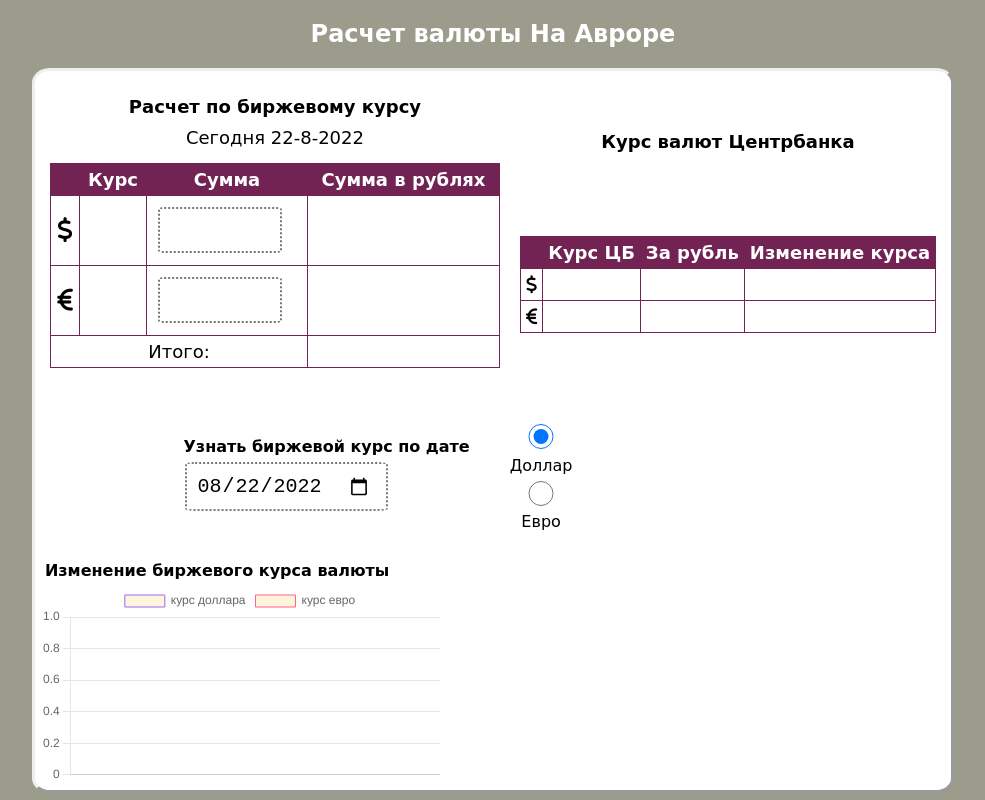
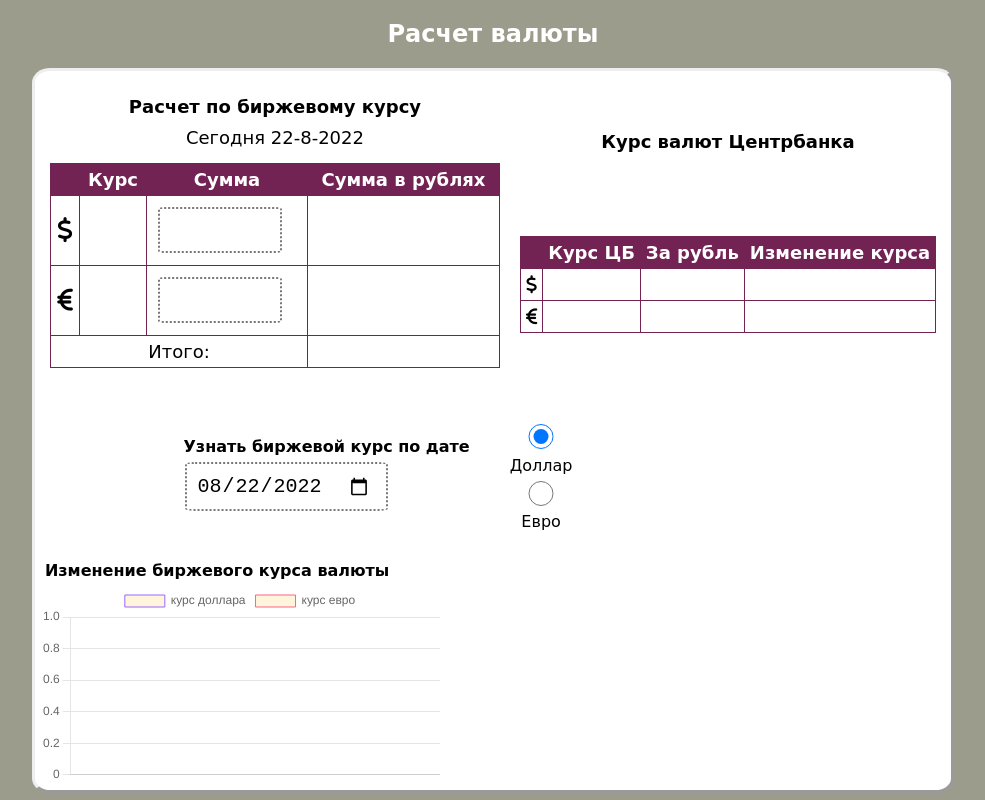
Before and after one commit to vibarish/Currency-calculator, a plain HTML site: page index.html in a window 1280 px wide. Shown: the whole page, without its empty margins (147-1132 px from the left). Drawn offline with Linux system fonts and the light colour scheme; no server answers; a web font is replaced by a local one.

Commit message:
New start

```diff
--- a/index.html
+++ b/index.html
@@ -11,7 +11,7 @@
 </head>
 <body>
   <header>
-    <h2>Расчет валюты На Авроре</h2>
+    <h2>Расчет валюты</h2>
 
   </header>
   <div class="app">
```
